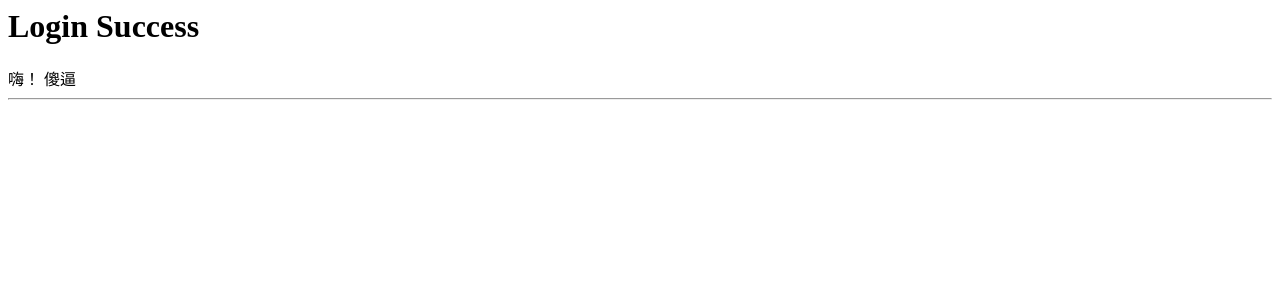
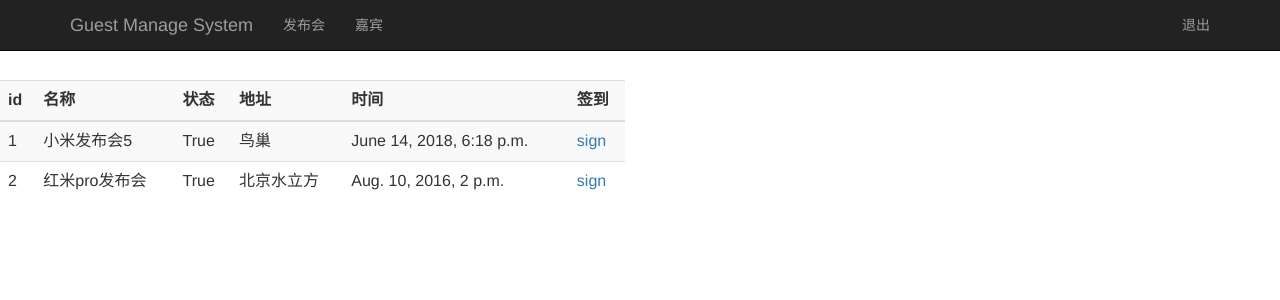
Before and after one commit to thanksdanny/guest, a Django app: page /event_manage/ in a window 1280 px wide. Shown: the top 300 px of the page. Run offline with Django 3.2, Linux system fonts and the light colour scheme; a user stored in the database is signed in; data comes from the database, SQL or seed files in the repository; some libraries are stand-ins or nearby versions.

Commit message:
界面学习

```diff
--- a/guest/settings.py
+++ b/guest/settings.py
@@ -38,6 +38,7 @@ INSTALLED_APPS = [
     'django.contrib.messages',
     'django.contrib.staticfiles',
     'sign',
+    'bootstrap3',
 ]
 
 MIDDLEWARE = [
--- a/guest/urls.py
+++ b/guest/urls.py
@@ -24,4 +24,9 @@ urlpatterns = [
     url(r'^accounts/login/$', views.index),
     url(r'^login_action/$', views.login_action),
     url(r'^event_manage/$', views.event_manage),
+    url(r'^search_name/$', views.search_name),
+    url(r'^guest_manage/$', views.guest_manage),
+    url(r'^sign_index/(?P<eid>[0-9]+)/$', views.sign_index),
+    url(r'^sign_index_action/(?P<eid>[0-9]+)/$', views.sign_index_action),
+    url(r'^logout/$', views.logout),
 ]
--- a/sign/templates/event_manage.html
+++ b/sign/templates/event_manage.html
@@ -1,11 +1,53 @@
-<html>
+<html lang="zh-CN">
     <head>
-        <title>Event Manage Page</title>
+        {% load bootstrap3 %}
+        {% bootstrap_css %}
+        {% bootstrap_javascript %}
+        <title>Guest Manage</title>
     </head>
-    <body>
-        <h1>Login Success</h1>
-        <div>
-            <a>嗨！{{ user }} 傻逼</a><hr/>
+
+    <body role="document">
+        <!-- 导航栏 -->
+        <nav class="navbar navbar-inverse navbar-fixed-top">
+            <div class="container">
+                <div class="navbar-header">
+                    <a class="navbar-brand" href="/event_manage/">Guest Manage System</a>
+                </div>
+                <div id="navbar" class="collapse navbar-collapse">
+                    <ul class="nav navbar-nav">
+                        <li class="activite"><a href="#">发布会</a></li>
+                        <li><a href="/guest_manage">嘉宾</a></li>
+                    </ul>
+                    <ul class="nav navbar-nav navbar-right">
+                        <li><a href="#">{{ user }}</a></li>
+                        <li><a href="/logout/">退出</a></li>
+                    </ul>
+                </div>
+            </div>
+        </nav>
+        <!-- 发布会列表 -->
+        <div class="row" style="padding-top:80px;">
+            <div class="col-md-6">
+                <table class="table table-striped">
+                    <thread>
+                        <tr>
+                            <th>id</th><th>名称</th><th>状态</th><th>地址</th><th>时间</th><th>签到</th>
+                        </tr>
+                    </thread>
+                    <tbody>
+                        {% for event in events %}
+                        <tr>
+                            <td>{{ event.id }}</td>
+                            <td>{{ event.name }}</td>
+                            <td>{{ event.status }}</td>
+                            <td>{{ event.address }}</td>
+                            <td>{{ event.start_time }}</td>
+                            <td><a href="/sign_index/{{ event.id }}/" target="{{ event.id }}_blank">sign</a></td>
+                        </tr>
+                        {% endfor %}
+                    </tbody>
+                </table>
+            </div>
         </div>
     </body>
 </html>
--- a/sign/views.py
+++ b/sign/views.py
@@ -1,8 +1,9 @@
-from django.shortcuts import render
+from django.shortcuts import render, get_object_or_404
 from django.http import HttpResponse, HttpResponseRedirect
 from django.contrib import auth
 from django.contrib.auth.decorators import login_required
-
+from sign.models import Event, Guest
+from django.core.paginator import Paginator, EmptyPage, PageNotAnInteger
 
 def index(request):
     return render(request, "index.html")
@@ -27,5 +28,69 @@ def login_action(request):
 @login_required
 def event_manage(request):
     # username = request.COOKIES.get('user', '') # 读取浏览器cookie
+    event_list = Event.objects.all()
     username = request.session.get('user', '') # 读取浏览器 session
-    return render(request, "event_manage.html", {"user": username})
+    return render(request, "event_manage.html", {"user": username,
+                                                 "events": event_list})
+
+# 发布会名称搜索
+@login_required
+def search_name(request):
+    username = request.session.get('user', '')
+    search_name = request.GET.get("name", "")
+    event_list = Event.objects.filter(name__contains=search_name)
+    return render(request, "event_manage.html", {"user": username,
+                                                 "events": event_list})
+
+
+# 嘉宾管理
+@login_required
+def guest_manage(request):
+    username = request.session.get("user", '')
+    guest_list = Guest.objects.all()
+    paginator = Paginator(guest_list, 2)
+    page = request.GET.get('page')
+    try:
+        contacts = paginator.page(page)
+    except PageNotAnInteger:
+        # 如果page不是整数，取第一页面数据
+        contacts = paginator.page(1)
+    except EmptyPage:
+        # 如果page不在范围，取最后一页
+        contacts = paginator.page(paginator.num_pages)
+    return render(request, "guest_manage.html", {"user": username,
+                                                 "guests": contacts})
+
+
+# 签到页面
+@login_required
+def sign_index(request, eid):
+    event = get_object_or_404(Event, id=eid)
+    return render(request, 'sign_index.html', {'event': event})
+
+
+# 签到动作
+def sign_index_action(request, eid):
+    event = get_object_or_404(Event, id=eid)
+    phone = request.POST.get('phone', '')
+    print(phone)
+    result = Guest.objects.filter(phone=phone)
+    if not result:
+        return render(request, 'sign_index.html', {'event': event, 'hint': 'phone error.'})
+    result = Guest.objects.filter(phone=phone, event_id=eid)
+    if not result:
+        return render(request, 'sign_index.htlm', {'event': event, 'hint': 'event id or phone error.'})
+    result = Guest.objects.get(phone=phone, event_id=eid)
+    if result.sign:
+        return render(request, 'sign_index.html', {'event': event, 'hint': 'user has sign in.'})
+    else:
+        Guest.objects.filter(phone=phone, event_id=eid).update(sign='1')
+        return render(request, 'sign_index.html', {'event':event, 'hint': 'sign in success!', 'guest': result})
+
+
+# logout
+@login_required
+def logout(request):
+    auth.logout(request)
+    response = HttpResponseRedirect('/index/')
+    return response
```
Also changed, not shown: sign/templates/guest_manage.html (added, +67 -0 lines), sign/templates/sign_index.html (added, +41 -0 lines).
